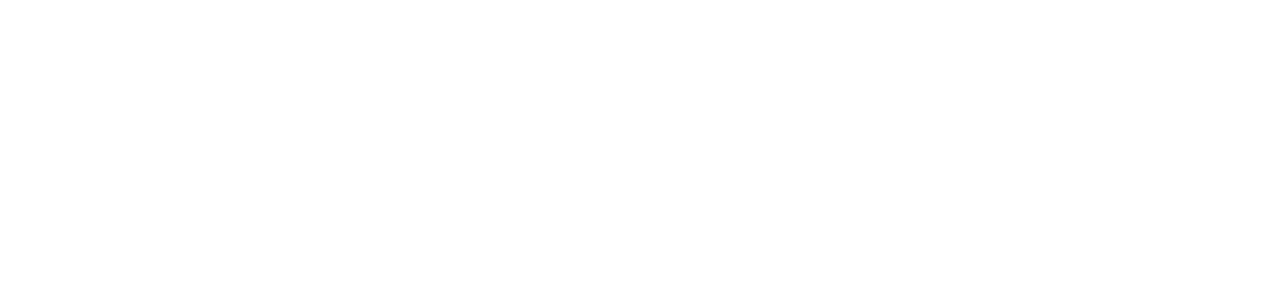
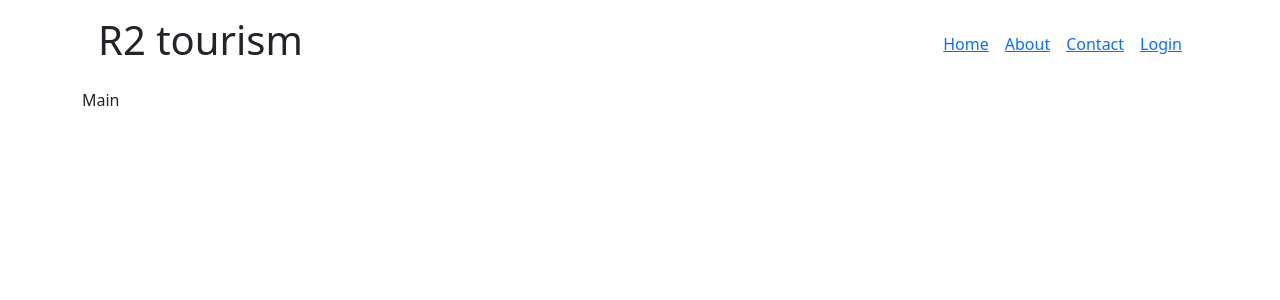
Before and after one commit to maksimSlizh/R2tourism, a React (Vite) app in the folder client/: page / in a window 1280 px wide. Shown: the top 300 px of the page. Built offline with nearby package versions, Linux system fonts and the light colour scheme.

Commit message:
feat(router, registration): added router and form registration

```diff
--- a/client/package.json
+++ b/client/package.json
@@ -16,7 +16,8 @@
     "bootstrap": "^5.3.3",
     "react": "^18.2.0",
     "react-dom": "^18.2.0",
-    "react-redux": "^9.1.2"
+    "react-redux": "^9.1.2",
+    "react-router-dom": "^6.23.1"
   },
   "devDependencies": {
     "@types/react": "^18.3.2",
--- a/client/src/App.tsx
+++ b/client/src/App.tsx
@@ -1,7 +1,10 @@
+import { RouterProvider } from 'react-router-dom'
+import { router } from './router'
 
 export function App() {
   return (
     <>
+      <RouterProvider router={router} />
     </>
   )
 }
--- /dev/null
+++ b/client/src/components/Auth/AccountAccess/index.tsx
@@ -0,0 +1,45 @@
+import {useState} from 'react'
+import { NavLink, useLocation } from 'react-router-dom'
+import { SINGIN_ROUTE, SINGUP_ROUTE } from '../../../utils/const'
+
+export function AccountAccess() {
+  const [email, setEmail] = useState('')
+  const [password, setPassword] = useState('')
+  const location = useLocation()
+  const isLogin = location.pathname === SINGIN_ROUTE
+
+  const handleSubmit = (e: React.FormEvent<HTMLFormElement>) => {
+    e.preventDefault()
+    console.log(email, password)
+
+    setEmail('')
+    setPassword('')
+  }
+
+
+  return (
+    <form onSubmit={handleSubmit}>
+      <div className="mb-3">
+        <label className="form-label">Email address</label>
+        <input
+        type="email"
+        value={email}
+        onChange={e => setEmail(e.target.value)}
+        className="form-control" />
+        <div className="form-text">We'll never share your email with anyone else.</div>
+      </div>
+      <div className="mb-3">
+        <label className="form-label">Password</label>
+        <input
+        value={password}
+        onChange={e => setPassword(e.target.value)}
+        type="password"
+        className="form-control" />
+      </div>
+      <div className='mb-3'>
+        {isLogin ? <p>Don't have an account? <NavLink to={SINGUP_ROUTE}>Sing up</NavLink></p> : <p>Have an account? <NavLink to={SINGIN_ROUTE}>Sing in</NavLink></p>}
+      </div>
+      <button type="submit" className="btn btn-primary">Submit</button>
+    </form>
+  )
+}
--- /dev/null
+++ b/client/src/components/Header/index.tsx
@@ -0,0 +1,16 @@
+import { NavLink } from "react-router-dom"
+import { SINGIN_ROUTE } from "../../utils/const"
+
+export function Header() {
+  return (
+    <div className="header d-flex justify-content-between p-3">
+      <h1 className="header__logo">R2 tourism</h1>
+      <nav className="header__nav d-flex gap-3 align-items-center">
+        <NavLink className="header__link" to="/">Home</NavLink>
+        <a className="header__link" href="#">About</a>
+        <a className="header__link" href="#">Contact</a>
+        <NavLink className="header__link" to={SINGIN_ROUTE}>Login</NavLink>
+      </nav>
+    </div>
+  )
+}
--- /dev/null
+++ b/client/src/components/Layout/index.tsx
@@ -0,0 +1,11 @@
+import { Outlet } from 'react-router-dom'
+import {Header} from '../Header'
+
+export function Layout () {
+  return (
+    <div className='container'>
+      <Header />
+      <Outlet />
+    </div>
+  )
+}
--- /dev/null
+++ b/client/src/pages/Main.tsx
@@ -0,0 +1,7 @@
+export function Main () {
+  return (
+    <div>
+      Main
+    </div>
+  )
+}
--- /dev/null
+++ b/client/src/utils/const.ts
@@ -0,0 +1,7 @@
+const ADMIN_ROUTE = '/admin'
+const AUTH_ROUTE = '/auth'
+const MAIN_ROUTE = '/'
+const SINGUP_ROUTE = '/singup'
+const SINGIN_ROUTE = '/singin'
+
+export { ADMIN_ROUTE, AUTH_ROUTE, MAIN_ROUTE, SINGUP_ROUTE, SINGIN_ROUTE }
```
Also changed, not shown: client/src/router/index.tsx (added, +26 -0 lines), 1 other file (tests, documents, lock files or other folders).
